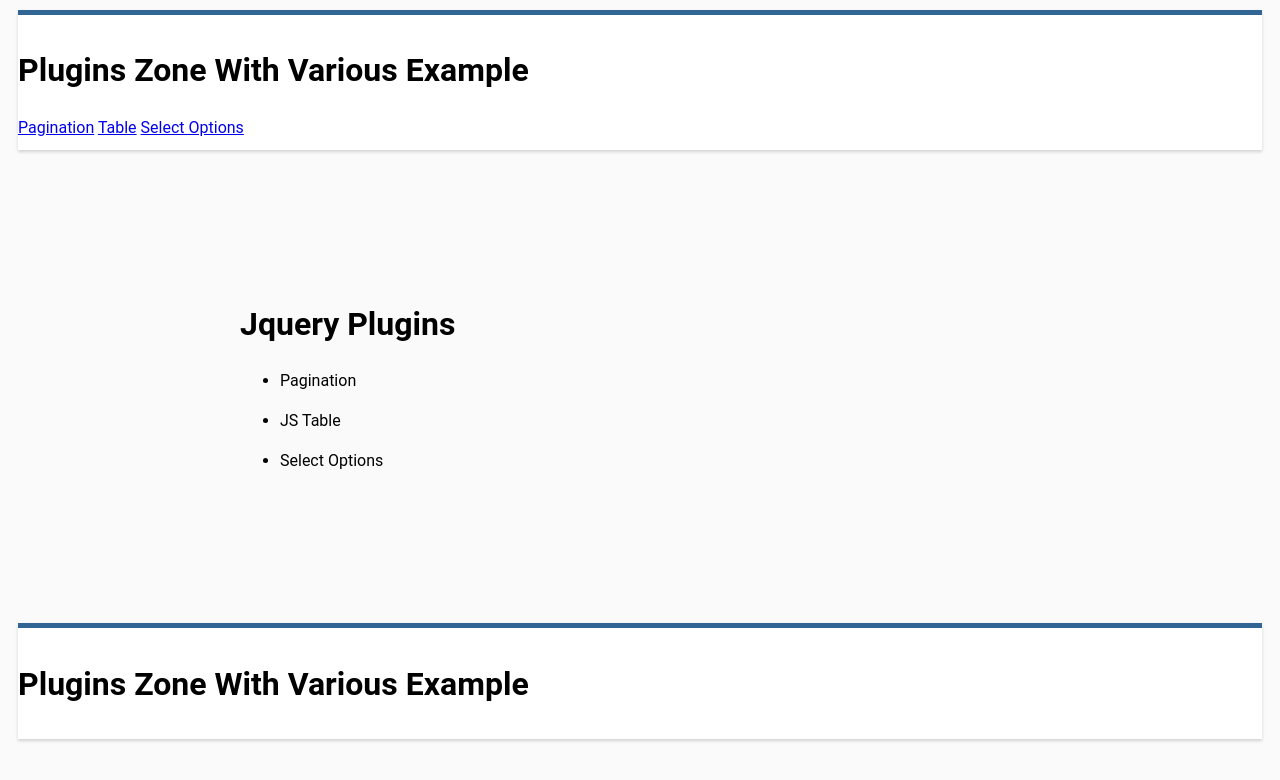
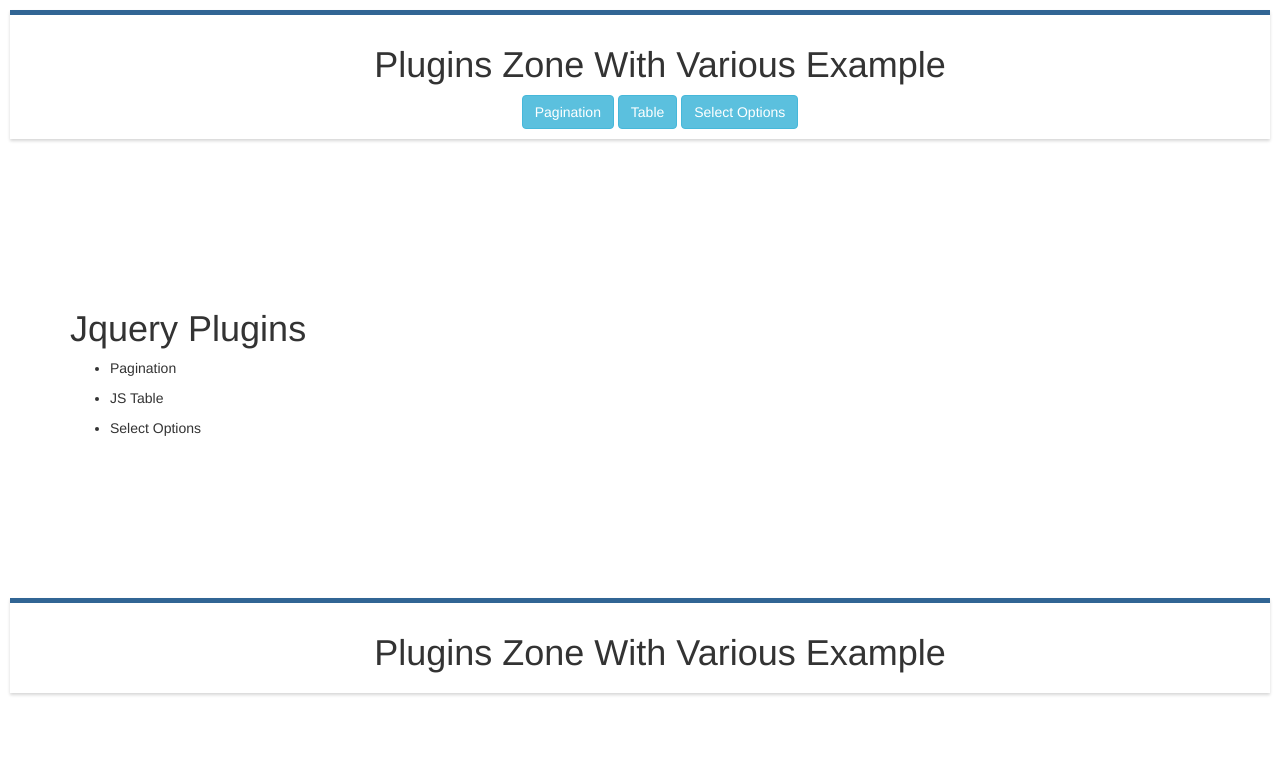
Before and after one commit to pluginzilla/pluginzilla.github.io, a plain HTML site: page index.html in a window 1280 px wide. Drawn offline with nearby package versions, Linux system fonts and the light colour scheme.

Commit message:
plugins added

```diff
--- a/css/design.css
+++ b/css/design.css
@@ -10,9 +10,14 @@
     box-shadow:0 2px 3px 0 rgba(0,0,0,.16);
     z-index:999999;
     padding:10px 0;
+    padding-left:40px;
+    text-align: center;
     -webkit-box-sizing:content-box;
     -moz-box-sizing:content-box;
     box-sizing:content-box
+}
+.jquery-script-menu a{
+
 }
 .jquery-script-center{
     width:960px;
--- a/index.html
+++ b/index.html
@@ -12,14 +12,17 @@
 		.paginate { padding: 0; margin: 0; }
 		.paginate > li { list-style: none; padding: 10px 20px; border: 1px solid #ddd; margin: 10px 0; }
 	</style>
+<link rel="stylesheet" href="https://maxcdn.bootstrapcdn.com/bootstrap/3.4.0/css/bootstrap.min.css">
+<script src="https://ajax.googleapis.com/ajax/libs/jquery/3.4.1/jquery.min.js"></script>
+<script src="https://maxcdn.bootstrapcdn.com/bootstrap/3.4.0/js/bootstrap.min.js"></script>
 
 </head>
 <body>
 <div class="jquery-script-menu">
 <h1>Plugins Zone With Various Example</h1>
-<a href="pagination">Pagination</a>
-<a href="jstable">Table</a>
-<a href="select-options">Select Options</a>
+<a class="btn btn-info" href="pagination">Pagination</a>
+<a class="btn btn-info" href="jstable">Table</a>
+<a class="btn btn-info" href="select-options">Select Options</a>
 </div>
 	<div class="container" id="productList_categories">
 	<h1>Jquery Plugins</h1>
```
Also changed, not shown: jstable/index.html (+1 -1 lines), pagination/index.html (+1 -1 lines), select-options/index.html (+4 -1 lines).
